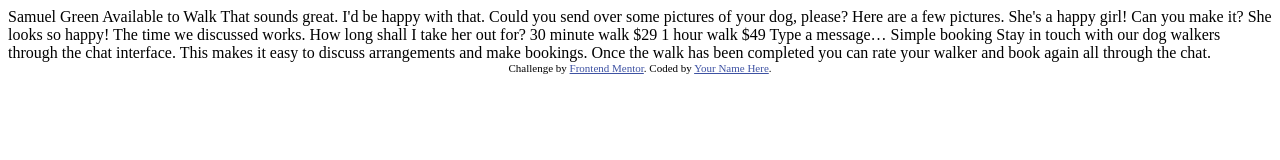
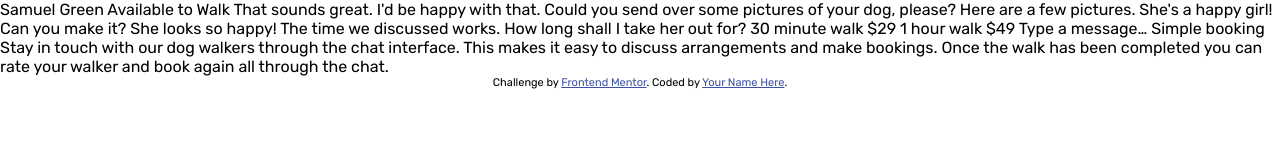
Before and after one commit to eugeneilin/chat-app-css-illustration, a plain HTML site: page index.html in a window 1280 px wide. Drawn offline with Linux system fonts and the light colour scheme.

Commit message:
challenge accepted

```diff
--- a/index.html
+++ b/index.html
@@ -5,8 +5,8 @@
   <meta charset="UTF-8">
   <meta name="viewport" content="width=device-width, initial-scale=1.0">
   <link rel="icon" type="image/png" sizes="32x32" href="./images/favicon-32x32.png">
+  <link rel="stylesheet" href="style.css">
   <title>Frontend Mentor | Chat app CSS illustration</title>
-
   <style>
     .attribution {
       font-size: 11px;
--- /dev/null
+++ b/style.css
@@ -0,0 +1,20 @@
+@import url('https://fonts.googleapis.com/css2?family=Rubik:wght@400;500;700&display=swap');
+
+:root {
+  --white: hsl(0, 0%, 100%);
+}
+
+* {
+  box-sizing: border-box;
+  margin: 0;
+  padding: 0;
+  outline: none;
+  border: none;
+}
+
+html,
+body {
+  font-family: 'Rubik', sans-serif;
+  font-size: 16px;
+  background: var(--white);
+}
```
Also changed, not shown: styles.css (deleted), 1 other file.
